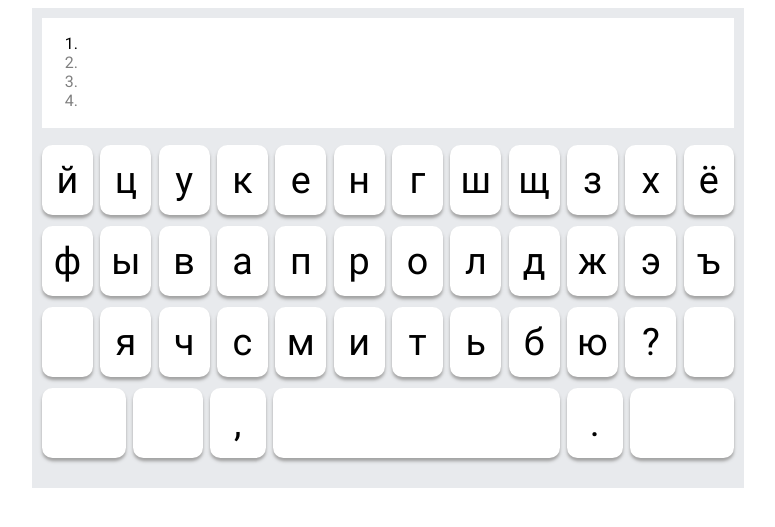
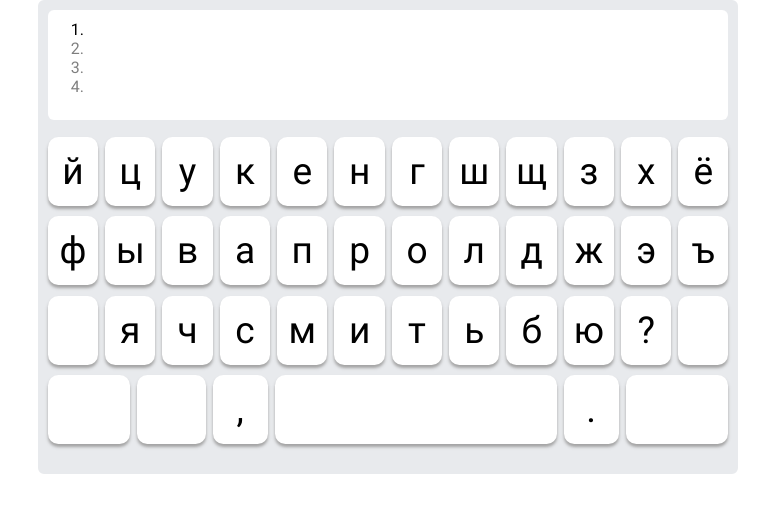
Before and after one commit to proshian/neuroswipe_inference_js, a Flask app: template templates/index.html in a window 1280 px wide. Shown: the top 527 px of the page, without its empty margins (252-1027 px from the left). Run offline with Flask 3, Linux system fonts and the light colour scheme; the template is opened without the code that fills it, so the values that code supplies are empty.

Commit message:
Update design

```diff
--- a/static/styles.css
+++ b/static/styles.css
@@ -3,19 +3,31 @@ font-family: "Roboto";
 src: url("Roboto/Roboto-Regular.ttf");
 }
 
+body {
+    margin: 0px;
+}
+
+.result {
+    padding: 10px;
+    box-sizing: border-box;
+    height: 100%;
+    border-radius: 6px;
+}
+
 #error-message {
     color: red;
     display: none;
-    padding: 10px;
     border: 1px solid red;
     background-color: #ffe6e6;
-    height: 100%;
-    box-sizing: border-box;
 }
 
 #predictions {
-    height: 100%;
-    box-sizing: border-box;
+    background-color: white;
+}
+
+#predictions-list {
+    margin: 0px;
+    padding-inline-start: 30px;  /* default is 40px */
 }
 
 #keyboard-and-result {
@@ -23,10 +35,13 @@ src: url("Roboto/Roboto-Regular.ttf");
     width: 100%;
     max-width: 700px;
     margin: auto;
+    box-sizing: border-box;
+    border-radius: 6px;
 }
 
-#result {
-    border: 4px solid #E8EAED;
+#result-container {
+    background-color: #E8EAED;
+    padding: 4px;
     height: 118px;
     margin: auto;
     box-sizing: border-box;
--- a/templates/index.html
+++ b/templates/index.html
@@ -10,9 +10,9 @@
 
 
 <div id="keyboard-and-result">
-    <div id = "result">
-        <div id="error-message"></div>
-        <div id="predictions">
+    <div id = "result-container">
+        <div id="error-message" class="result"></div>
+        <div id="predictions" class="result">
             <ol id = "predictions-list">
                 <li id = "pred-0"></li>
                 <li id = "pred-1" class = "secondary-pred"></li>
```
